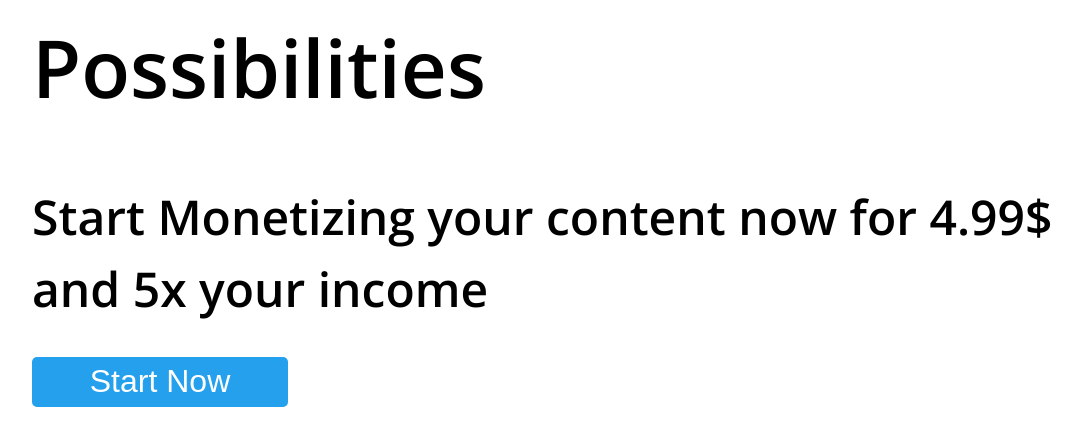
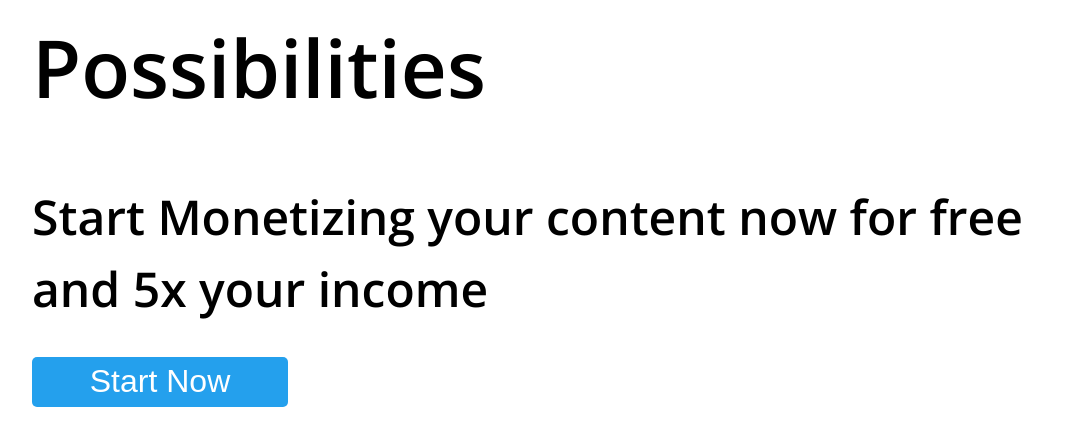
Before and after one commit to omrozh/inads, a Flask app: page /plans in a window 1280 px wide. Shown: the part 221-667 px from the top of the page, without its empty margins (40-1121 px from the left). Run offline with Flask 2, Linux system fonts and the light colour scheme; some libraries are stand-ins or nearby versions.

Commit message:
new commit

```diff
--- a/app.py
+++ b/app.py
@@ -244,7 +244,7 @@ def register():
         if flask.request.values["purpose"] == "Content Creator":
             client, subs = makePayment(flask.request.values["credit"], flask.request.values["month"],
                                        flask.request.values["year"],
-                                       flask.request.values["cvc"], True)
+                                       flask.request.values["cvc"], False)
             user = User(email=flask.request.values["email"], password=flask.request.values["password"],
                         purpose=flask.request.values["purpose"], account_balance=0, customer_id=client,
                         subscriber_id=subs)
--- a/templates/plans.html
+++ b/templates/plans.html
@@ -18,7 +18,7 @@
         </div>
         <hr style="opacity: .3">
     <h1 style="font-size: 5rem; margin-left: 5%">One Plan, Unlimited Possibilities</h1>
-    <h1 style="font-size: 3rem; margin-left: 5%">Start Monetizing your content now for 4.99$ <br> and 5x your income</h1>
+    <h1 style="font-size: 3rem; margin-left: 5%">Start Monetizing your content now for free <br> and 5x your income</h1>
     <button class="buttonBlue" style="margin-left: 5%" onclick="document.location = '/register'">Start Now</button>
 </body>
 </html>
--- a/templates/register.html
+++ b/templates/register.html
@@ -42,6 +42,7 @@
                 <input style="margin-left: 40%; margin-right:0%; float: left; width: 12.5%" class="mainForm" type=text name=month placeholder="Month">
                 <input style="margin-right:0%; float: left; width: 12.5%" class="mainForm" type=text name=year placeholder="Year">
                 <input class="buttonGray" style="margin-left: 40%; margin-top: 1%" type=submit value="Register">
+                <small>Credit card information is collected to be able to store it for advertising payments no fees will apply</small>
             </div>
         </form>
     </div>
```
